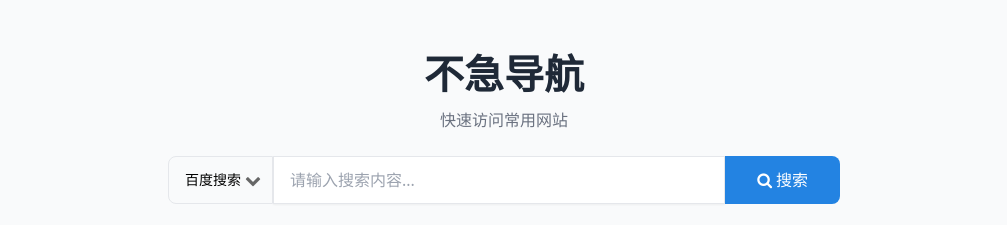
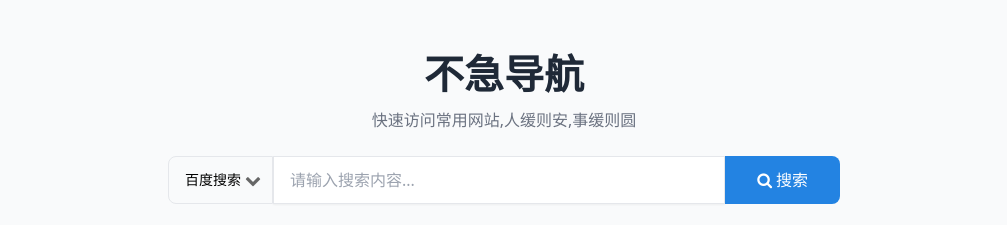
Before and after one commit to lihaowei2028/myindexhtml, a plain HTML site: page index.html in a window 1280 px wide. Shown: the top 225 px of the page, without its empty margins (136-1143 px from the left). Drawn offline with nearby package versions, Linux system fonts and the light colour scheme.

Commit message:
Update index.html
修改说明

```diff
--- a/index.html
+++ b/index.html
@@ -104,7 +104,7 @@
         <!-- 页面标题 -->
         <header class="text-center mb-6">
             <h1 class="text-[clamp(1.8rem,4vw,2.5rem)] font-bold text-gray-800">不急导航</h1>
-            <p class="text-gray-500 mt-1">快速访问常用网站</p>
+            <p class="text-gray-500 mt-1">快速访问常用网站,人缓则安,事缓则圆</p>
         </header>
 
         <!-- 合并搜索框 -->
```
